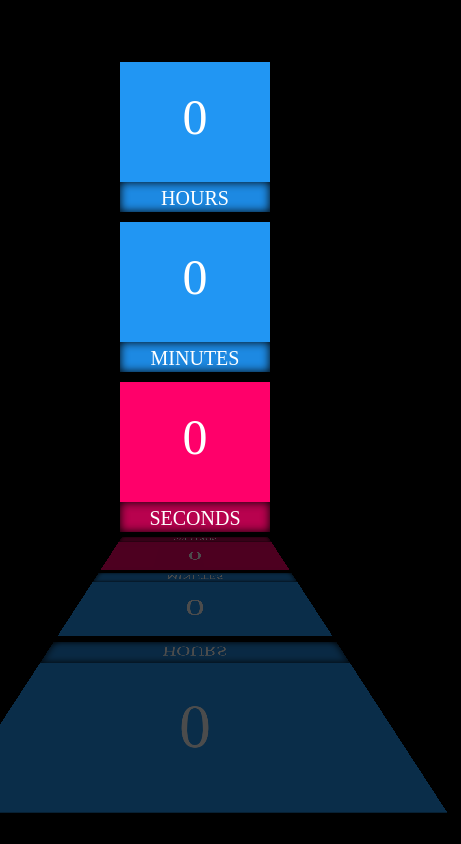
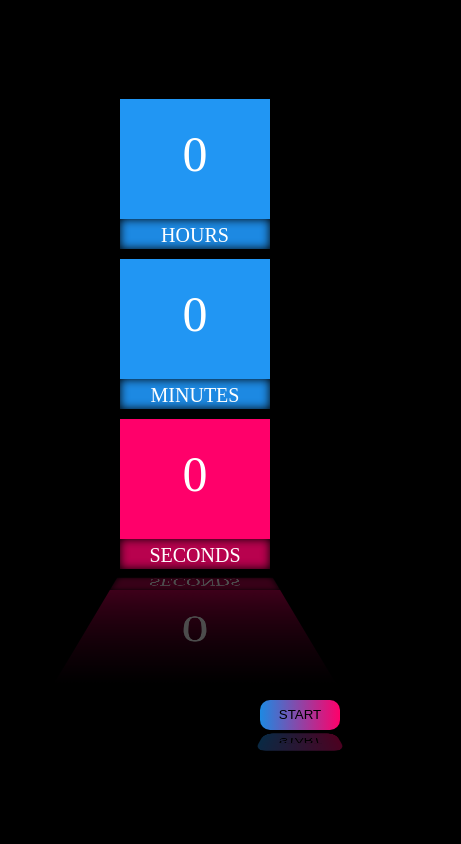
Before and after one commit to junilowahab/Digital-Clock, a plain HTML site: page digital-clock-reflection/index.html in a window 390 px wide. Shown: the whole page, 461 px wide, since content can reach past the window. Drawn offline with Linux system fonts and the light colour scheme.

Commit message:
Change the mobile design I added and designed  a start button that triggers the timer.

```diff
--- a/digital-clock-reflection/clock.css
+++ b/digital-clock-reflection/clock.css
@@ -70,31 +70,52 @@ body{
     background-image: linear-gradient(black, #ff006a);
 }
 
+button{
+    align-self: end;
+    margin-right: 50px;
+    width: 80px;
+    height: 30px;
+    color: black;
+    background-image: linear-gradient(to right, #1d89e2, #ff006a);
+    border-radius: 10px;
+    border: none;
+}
+
+#reverse-button{
+    transform: scaleY(-1);
+    opacity: .3;
+    transform: perspective(100px) rotateX(235deg);
+    margin-top: -4px;
+}
+
+#button:hover{
+    cursor: pointer;
+}
+
 @media only screen and (max-width: 400px) {
-    .body{
-
-    }
-
     .clock{
         flex-direction: column;
     }
 
     .reverse{
-        transform: perspective(200px) rotateX(220deg);
-        height: 260px;
+        height: 130px;
     }
 
     .reverse .time{
         background-image: none;
-        width: 310px;
+        width: 200px;
+        display: none;
     }
 
     .reverse .time.seconds{
-        background-image: none;
+        display: flex;
+        background-image: linear-gradient(black, #ff006a);
+        transform: perspective(200px) rotateX(310deg);
     }
 
     .reverse .time .name{
-        width: 310px;
+        width: 200px;
+        font-size: 25px;
     }
 
     .time{
--- a/digital-clock-reflection/clock.js
+++ b/digital-clock-reflection/clock.js
@@ -1,6 +1,7 @@
 let second = document.getElementById('seconds');
 let minute = document.getElementById('minutes');
 let hour = document.getElementById('hours');
+let button = document.getElementById('button');
 
 //Function for counting
 
@@ -28,7 +29,7 @@ function counter() {
             hr.innerHTML = hr;
         }
     }, 1000);
-
+    button.innerHTML = 'STOP';
 
 }
 
@@ -45,5 +46,5 @@ function reverseCounter() {
     }, 1000);
 }
 
-second.addEventListener('click', counter);
-second.addEventListener('click', reverseCounter);
+button.addEventListener('click', counter);
+button.addEventListener('click', reverseCounter);
--- a/digital-clock-reflection/index.html
+++ b/digital-clock-reflection/index.html
@@ -38,6 +38,8 @@
             </div>
         </div>
     </div>
+    <button id="button">START</button>
+    <button id="reverse-button">START</button>
     <script src="clock.js"></script>
 </body>
 </html>
```
